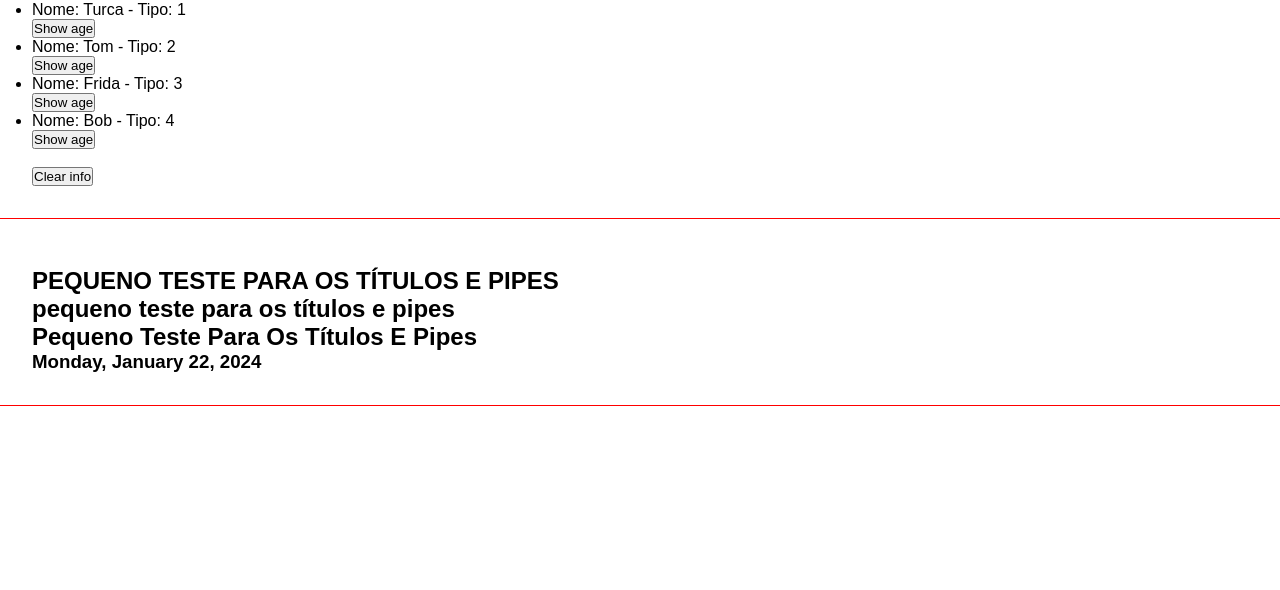
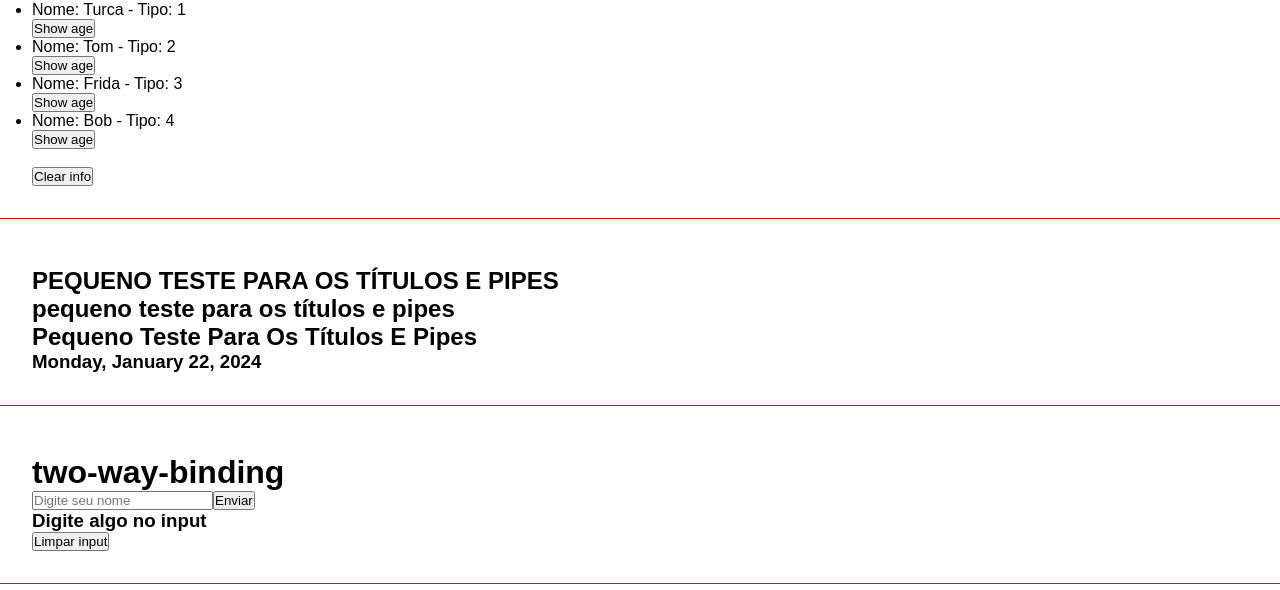
Before and after one commit to ThiagoGasparini/Angular-Study, an Angular app: page / in a window 1280 px wide. Shown: the part 952-1542 px from the top of the page. Built offline with nearby package versions, Linux system fonts and the light colour scheme.

Commit message:
two-way-binding forms

```diff
--- a/src/app/app.component.html
+++ b/src/app/app.component.html
@@ -7,3 +7,4 @@
 <app-emitter></app-emitter>
 <app-list-render></app-list-render>
 <app-pipes></app-pipes>
+<app-two-way-binding></app-two-way-binding>
--- a/src/app/app.component.ts
+++ b/src/app/app.component.ts
@@ -8,11 +8,12 @@ import { EventsComponent } from './components/events/events.component';
 import { EmitterComponent } from './components/emitter/emitter.component';
 import { ListRenderComponent } from './components/list-render/list-render.component';
 import { PipesComponent } from './components/pipes/pipes.component';
+import { TwoWayBindingComponent } from './components/two-way-binding/two-way-binding.component'
 
 @Component({
   selector: 'app-root',
   standalone: true,
-  imports: [RouterOutlet, FirstComponentComponent, ParentDataComponent, DirectivesComponent, IfRenderComponent, EventsComponent, EmitterComponent, ListRenderComponent, PipesComponent],
+  imports: [RouterOutlet, FirstComponentComponent, ParentDataComponent, DirectivesComponent, IfRenderComponent, EventsComponent, EmitterComponent, ListRenderComponent, PipesComponent, TwoWayBindingComponent],
   templateUrl: './app.component.html',
   styleUrl: './app.component.css',
 })
--- /dev/null
+++ b/src/app/components/two-way-binding/two-way-binding.component.html
@@ -0,0 +1,13 @@
+<div class="class">
+  <h1>two-way-binding</h1>
+  <form>
+    <input type="text" [(ngModel)]='name' name='name' placeholder='Digite seu nome'>
+    <input type="submit" value="Enviar">
+  </form>
+  @if (name !== '') {
+    <h2>O valor do input é: {{ name }}</h2>
+  } @else {
+    <h3>Digite algo no input</h3>
+  }
+  <button (click)='clearInput()'>Limpar input</button>
+</div>
--- /dev/null
+++ b/src/app/components/two-way-binding/two-way-binding.component.ts
@@ -0,0 +1,19 @@
+import { Component } from '@angular/core';
+import { FormsModule } from '@angular/forms';
+
+@Component({
+  selector: 'app-two-way-binding',
+  standalone: true,
+  imports: [FormsModule],
+  templateUrl: './two-way-binding.component.html',
+  styleUrl: './two-way-binding.component.css'
+})
+export class TwoWayBindingComponent {
+  name: string = '';
+
+  clearInput(): void {
+    alert('Input Limpo')
+    this.name = '';
+  }
+
+}
```
Also changed, not shown: src/app/components/two-way-binding/two-way-binding.component.css (added), 1 other file (tests, documents, lock files or other folders).
